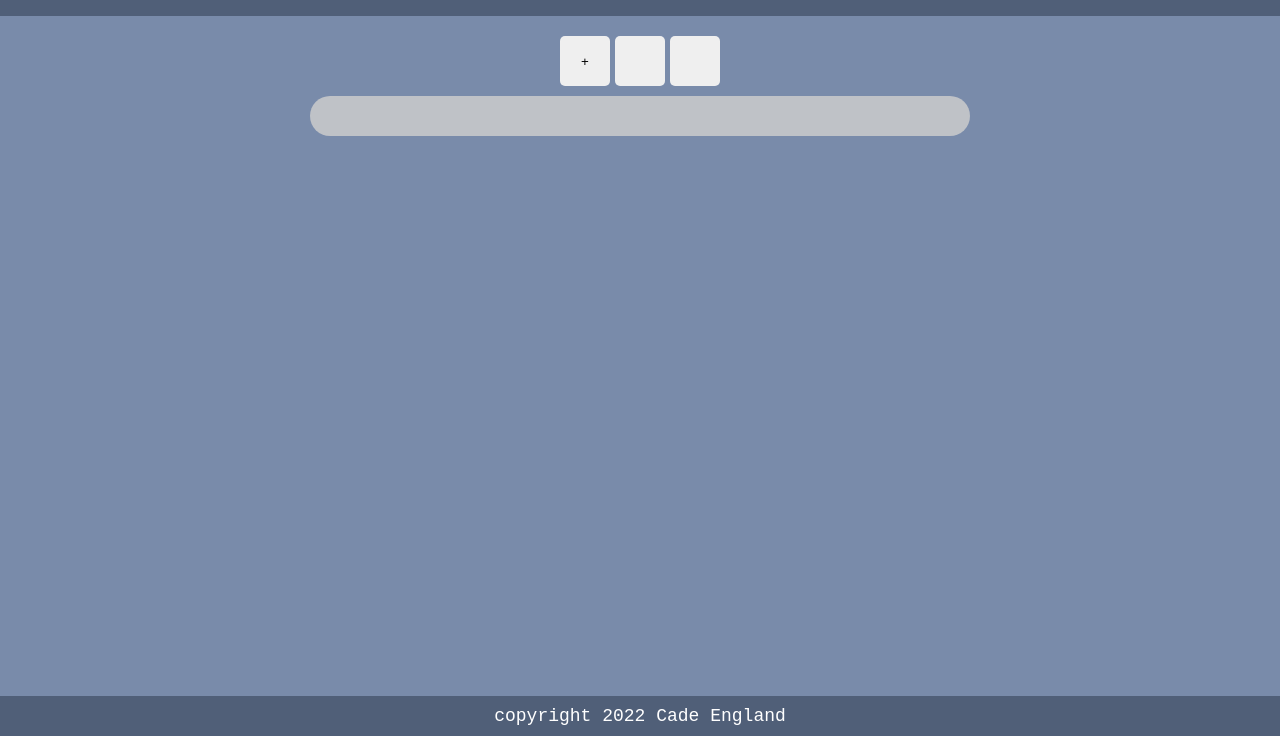
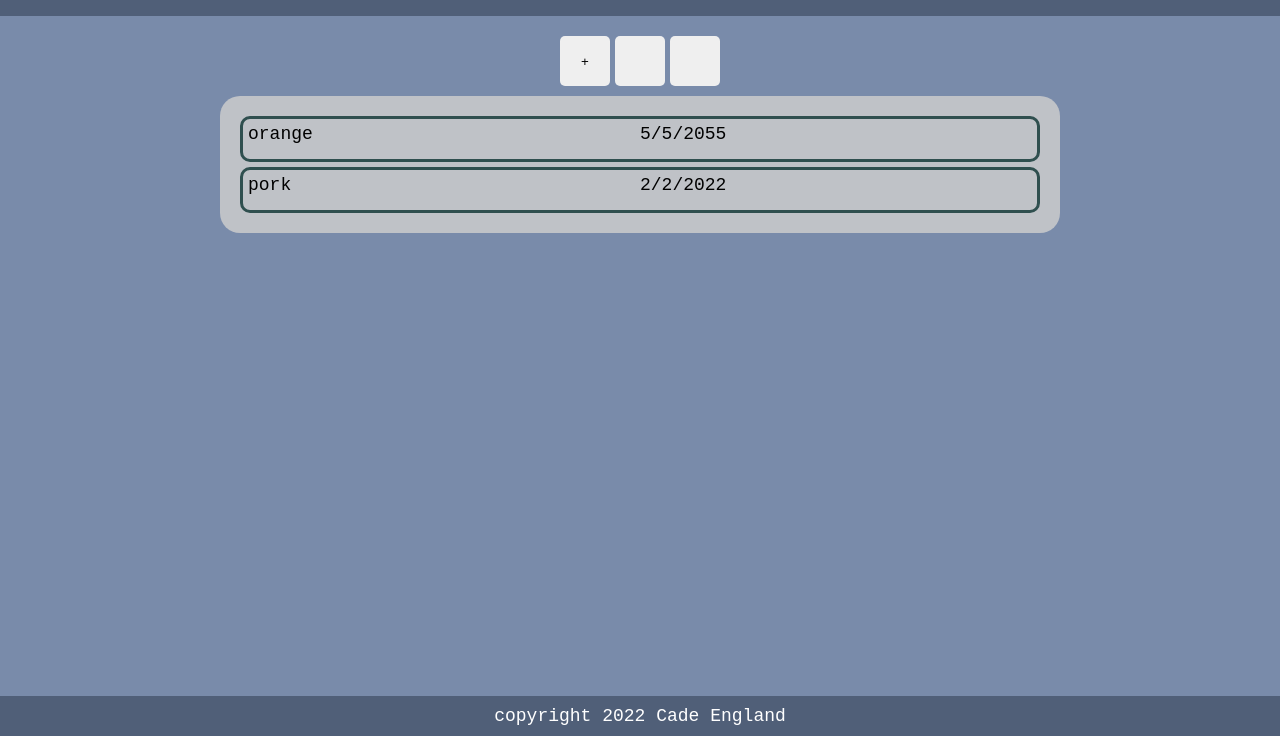
Before and after one commit to cadeja/refrigerator, a plain HTML site: page index.html in a window 1280 px wide. Shown: the part 64-800 px from the top of the page. Drawn offline with Linux system fonts and the light colour scheme.

Commit message:
added js to add refrigerator items to DOM from an array

```diff
--- a/index.html
+++ b/index.html
@@ -6,7 +6,7 @@
     <meta name="viewport" content="width=device-width, initial-scale=1.0">
     <title>Refrigerator</title>
     <link rel="stylesheet" href="style.css">
-    <script src="script.js"></script>
+    <script src="script.js" defer></script>
 </head>
 <body>
     <div class="page-container">
@@ -19,7 +19,9 @@
                 <button></button>
                 <button></button>
             </div>
-            <div class="content"></div>
+            <div class="content" id="content">
+
+            </div>
         </div>
         <div class="footer">
             <div class="copyright"> copyright 2022 Cade England</div>
--- a/script.js
+++ b/script.js
@@ -0,0 +1,15 @@
+refrigeratorItems = [
+    {name: "orange", bestby: "5/5/2055"},
+    {name: "pork", bestby: "2/2/2022"}
+];
+
+const content = document.getElementById("content");
+
+for (let i = 0; i < refrigeratorItems.length; i++){
+    const div = document.createElement('div');
+    div.setAttribute('class', 'item');
+    div.innerHTML = `<div class="name">${refrigeratorItems[i].name}</div>`;
+    div.innerHTML += `<div class="best-by">${refrigeratorItems[i].bestby}</div>`
+    content.appendChild(div);
+
+}
--- a/style.css
+++ b/style.css
@@ -64,14 +64,32 @@ button {
 }
 
 .content {
+
+    display: grid;
+    grid-template-columns: 1fr;
+    grid-template-rows: auto;
+    gap: 5px;
+
     margin: 10px;
     border-radius: 20px;
     padding: 20px;
 
     background-color: var(--content-color);
     height: 100%;
-    width: 50%;
+    width: min(800px, 80%);
 }
+
+.item {
+    display: grid;
+    grid-template-columns: 1fr 1fr;
+
+
+    border: 3px solid darkslategray;
+    border-radius: 10px;
+    padding: 5px;
+    height: 30px;
+}
+
 
 .footer {
     display: flex;
```
